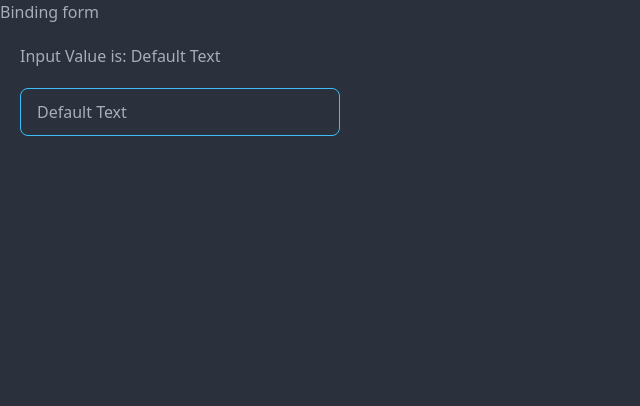
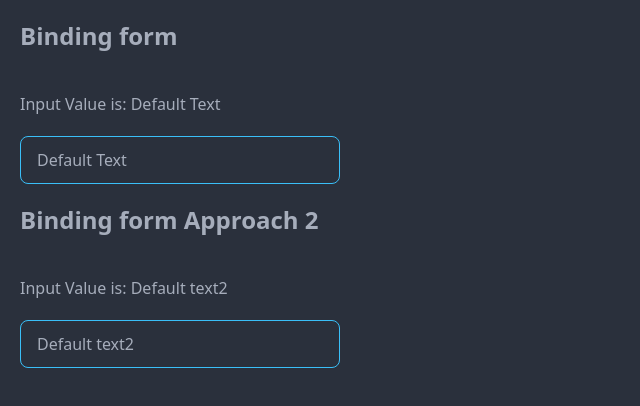
Before and after one commit to sabbirkuasha/Learning-svelte, a Svelte app: page / in a window 1280 px wide. Shown: the top 406 px of the page, without its empty margins (0-640 px from the left). Built offline with nearby package versions, Linux system fonts and the light colour scheme.

Commit message:
Bind input in svelte
2nd approach to bind input value

```diff
--- a/src/App.svelte
+++ b/src/App.svelte
@@ -1,6 +1,9 @@
 <script>
     let inputValue = 'Default Text'
+    let inputValue2 = 'Default text2'
 
+    //this means everytime inputValue varibale changes, console log the inputValue
+    $:console.log(inputValue)
 
     function setValue(event){
         inputValue = event.target.value
@@ -8,7 +11,7 @@
 </script>
 
 <main>
-   <h1>Binding form </h1>
+   <h1 class="text-2xl font-bold p-5">Binding form </h1>
 
    <h2 class="p-5"
    >Input Value is: {inputValue}</h2>
@@ -16,6 +19,15 @@
    input-info w-full max-w-xs ml-5"
    type="text" placeholder="Type Here"
    value={inputValue} on:input={setValue}>
+
+<!-- This is shorthand in svelte -->
+   <h1 class="text-2xl font-bold p-5">Binding form Approach 2</h1>
+   <h2 class="p-5"
+   >Input Value is: {inputValue2}</h2>
+   <input class="input input-bordered
+   input-info w-full max-w-xs ml-5"
+   type="text" placeholder="Type Here"
+   bind:value={inputValue2}>
 </main>
 
 <style>
```
